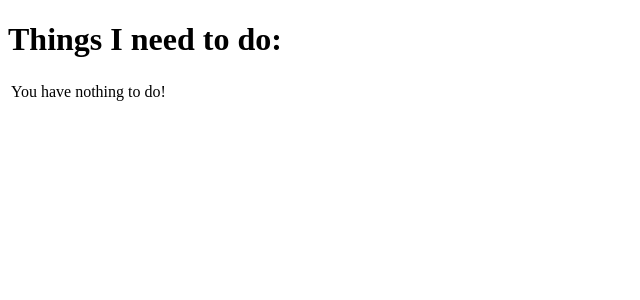
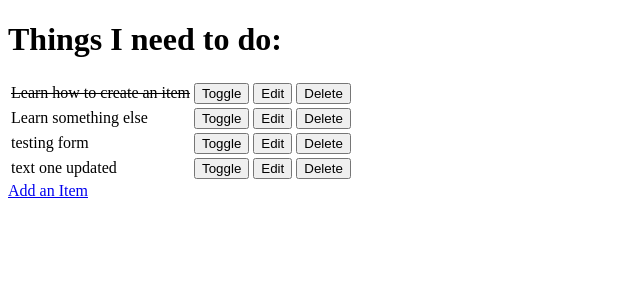
Before and after one commit to Bhargavi84/Django-Project, a Django app: page / in a window 1280 px wide. Shown: the top 300 px of the page, without its empty margins (0-640 px from the left). Run offline with Django 3.2, Linux system fonts and the light colour scheme; data comes from the database, SQL or seed files in the repository; data that the repository does not hold is empty.

Commit message:
CRUD Functionalities in django

```diff
--- a/django_todo/urls.py
+++ b/django_todo/urls.py
@@ -15,9 +15,13 @@ Including another URLconf
 """
 from django.contrib import admin
 from django.urls import path
-from todo.views import get_todo_list
+from todo import views
 
 urlpatterns = [
     path('admin/', admin.site.urls),
-    path('', get_todo_list, name='get_todo_list')
+    path('', views.get_todo_list, name='get_todo_list'),
+    path('add', views.add_item, name='add'),
+    path('edit/<item_id>', views.edit_item, name='edit'),
+    path('toggle/<item_id>', views.toggle_item, name='toggle'),
+    path('delete/<item_id>', views.delete_item, name='delete')
 ]
--- a/todo/templates/todo/todo_list.html
+++ b/todo/templates/todo/todo_list.html
@@ -18,11 +18,27 @@
             {% else %}
                 <td>{{ item.name }}</td>
             {% endif %}
+            <td>
+                <a href="/toggle/{{ item.id }}">
+                    <button>Toggle</button>
+                </a>
+            </td>
+            <td>
+                <a href="/edit/{{ item.id }}">
+                    <button>Edit</button>
+                </a>
+            </td>
+            <td>
+                <a href="/delete/{{ item.id }}">
+                    <button>Delete</button>
+                </a>
+            </td>
             </tr>
         {% empty %}
         <tr><td>You have nothing to do!</td></tr>
         {% endfor %}
 
     </table>
+    <a href="/add">Add an Item</a>
 </body>
 </html>
--- a/todo/views.py
+++ b/todo/views.py
@@ -1,5 +1,6 @@
-from django.shortcuts import render
+from django.shortcuts import render, redirect, get_object_or_404
 from .models import Item
+from .forms import ItemForm
 
 # Create your views here.
 
@@ -10,3 +11,43 @@ def get_todo_list(request):
         'items': items
     }
     return render(request, 'todo/todo_list.html', context)
+
+
+def add_item(request):
+    if request.method == "POST":
+        form = ItemForm(request.POST)
+        if form.is_valid():
+            form.save()
+            return redirect("get_todo_list")
+    form = ItemForm()
+    context = {
+        'form': form
+    }
+    return render(request, 'todo/add_item.html', context)
+
+
+def edit_item(request, item_id):
+    item = get_object_or_404(Item, id=item_id)
+    if request.method == "POST":
+        form = ItemForm(request.POST, instance=item)
+        if form.is_valid():
+            form.save()
+            return redirect("get_todo_list")
+    form = ItemForm(instance=item)
+    context = {
+        'form': form
+    }
+    return render(request, 'todo/edit_item.html', context)
+
+
+def toggle_item(request, item_id):
+    item = get_object_or_404(Item, id=item_id)
+    item.done = not item.done
+    item.save()
+    return redirect('get_todo_list')
+
+
+def delete_item(request, item_id):
+    item = get_object_or_404(Item, id=item_id)
+    item.delete()
+    return redirect('get_todo_list')
```
Also changed, not shown: todo/forms.py (added, +8 -0 lines), todo/templates/todo/add_item.html (added, +22 -0 lines), todo/templates/todo/edit_item.html (added, +22 -0 lines), db.sqlite3.
